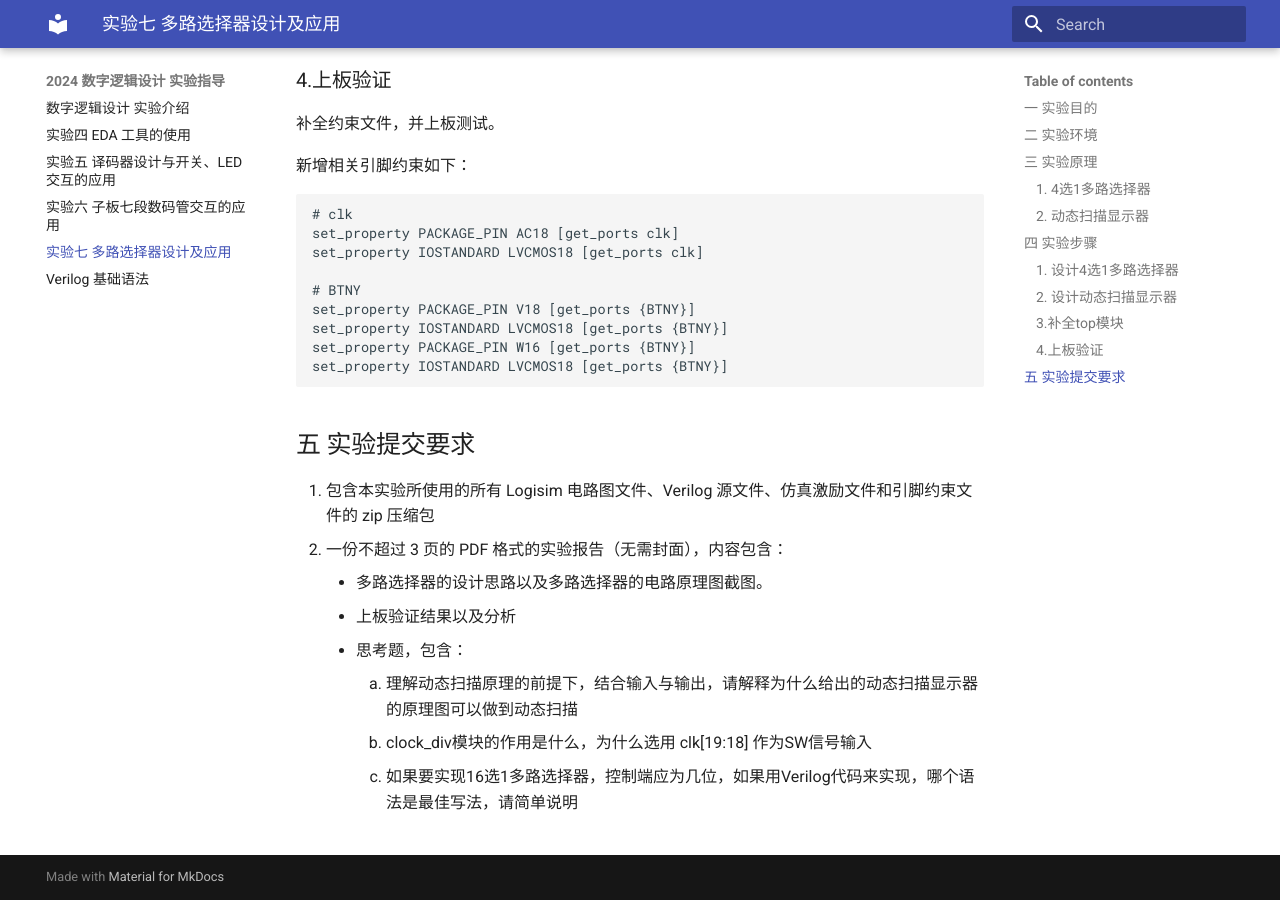
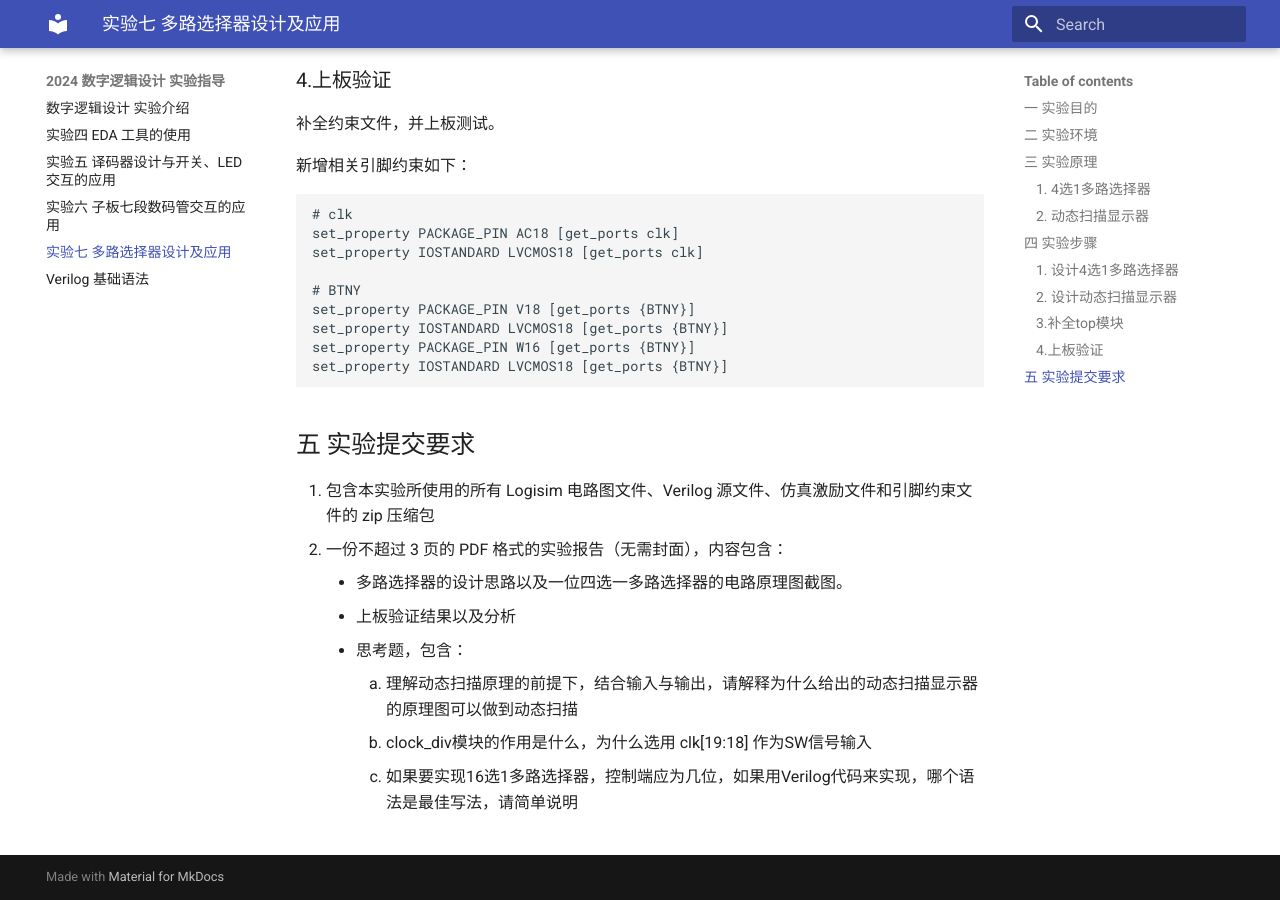
Before and after one commit to huxibu-alkyimyia/huxibu-alkyimyia.github.io, an MkDocs documentation site: the page built from docs/lab7.md, in a window 1280 px wide and 900 px high, scrolled down 3636 px. Built offline with MkDocs 1.6.1 and Material for MkDocs 9.7.7, drawn with Linux system fonts in a browser that asks for light colours.

Commit message:
fix lab 7

```diff
--- a/docs/lab7.md
+++ b/docs/lab7.md
@@ -120,7 +120,7 @@ set_property IOSTANDARD LVCMOS18 [get_ports {BTNY}]
 ## 五    实验提交要求
 1. 包含本实验所使用的所有 Logisim 电路图文件、Verilog 源文件、仿真激励文件和引脚约束文件的 zip 压缩包
 2. 一份不超过 3 页的 PDF 格式的实验报告（无需封面），内容包含：
-      - 多路选择器的设计思路以及多路选择器的电路原理图截图。
+      - 多路选择器的设计思路以及一位四选一多路选择器的电路原理图截图。
       - 上板验证结果以及分析
       - 思考题，包含：
           1. 理解动态扫描原理的前提下，结合输入与输出，请解释为什么给出的动态扫描显示器的原理图可以做到动态扫描
```
